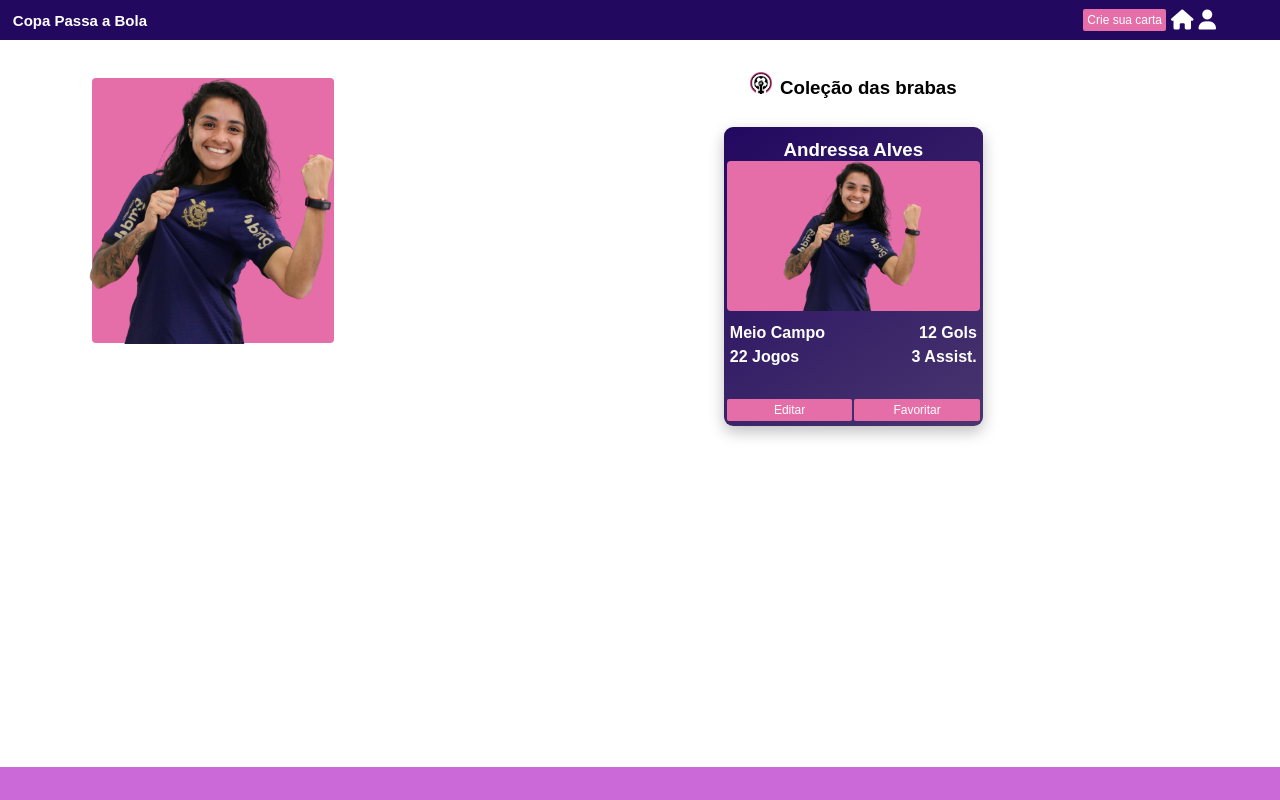
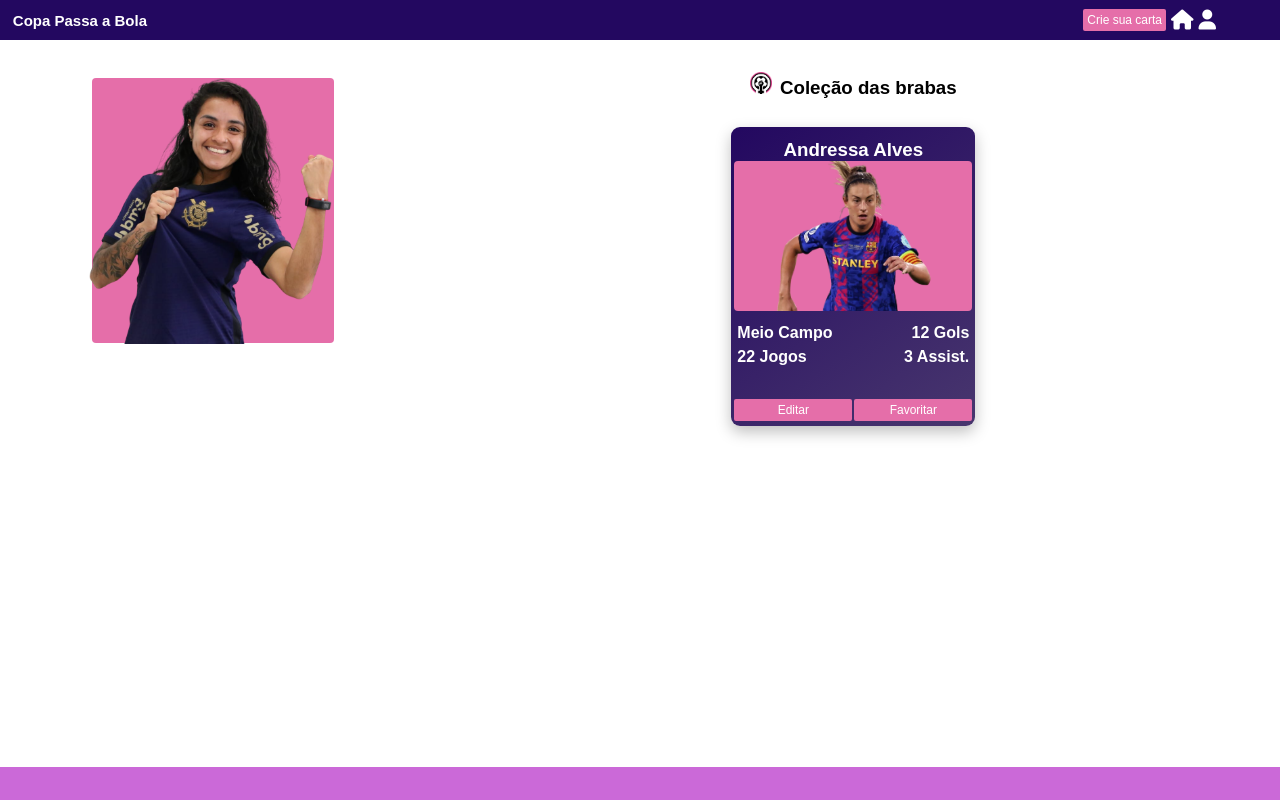
Before and after one commit to Vitor-1Fernandes/Passa-a-Bola_CRUD, a plain HTML site: page index.html in a window 1280 px wide. Drawn offline with Linux system fonts and the light colour scheme.

Commit message:
frontEnd v.01

```diff
--- a/index.html
+++ b/index.html
@@ -31,7 +31,7 @@
         <div class="rowCards">
             <div class="fifaCard">
                 <h3>Andressa Alves</h3>
-                <div class="bgFifaCard"><img src="src/img/atleta.png" alt=""></div>
+                <div class="bgFifaCard"><img src="src/img/atleta ff-Photoroom.png" alt=""></div>
                 <div class="cardText">
                     <h4>
                         Meio Campo
--- a/src/css/style.css
+++ b/src/css/style.css
@@ -88,7 +88,7 @@ aside img{
     justify-content: flex-start;
     background: linear-gradient(145deg, #230860, #48366e);
     height: 275px;
-    width: 253px;
+    width: 238px;
     margin: 10px 10px;
     border-radius: 9px;
     padding: 12px 3px;
```
Also changed, not shown: src/img/atleta ff-Photoroom.png (added).
